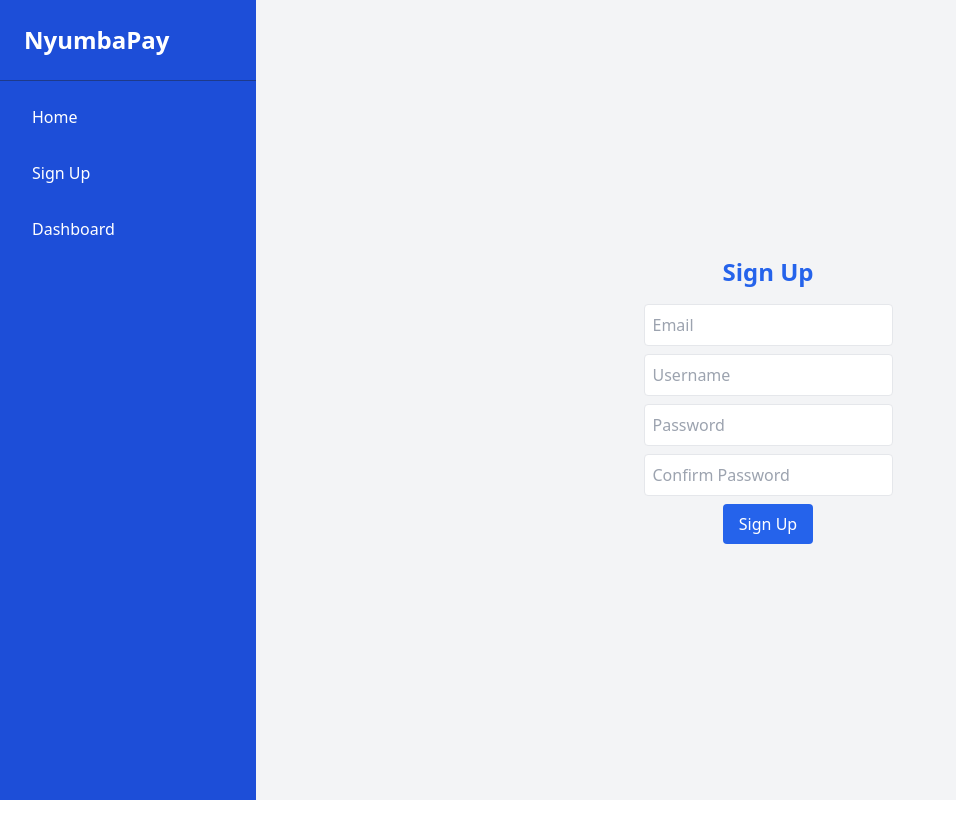
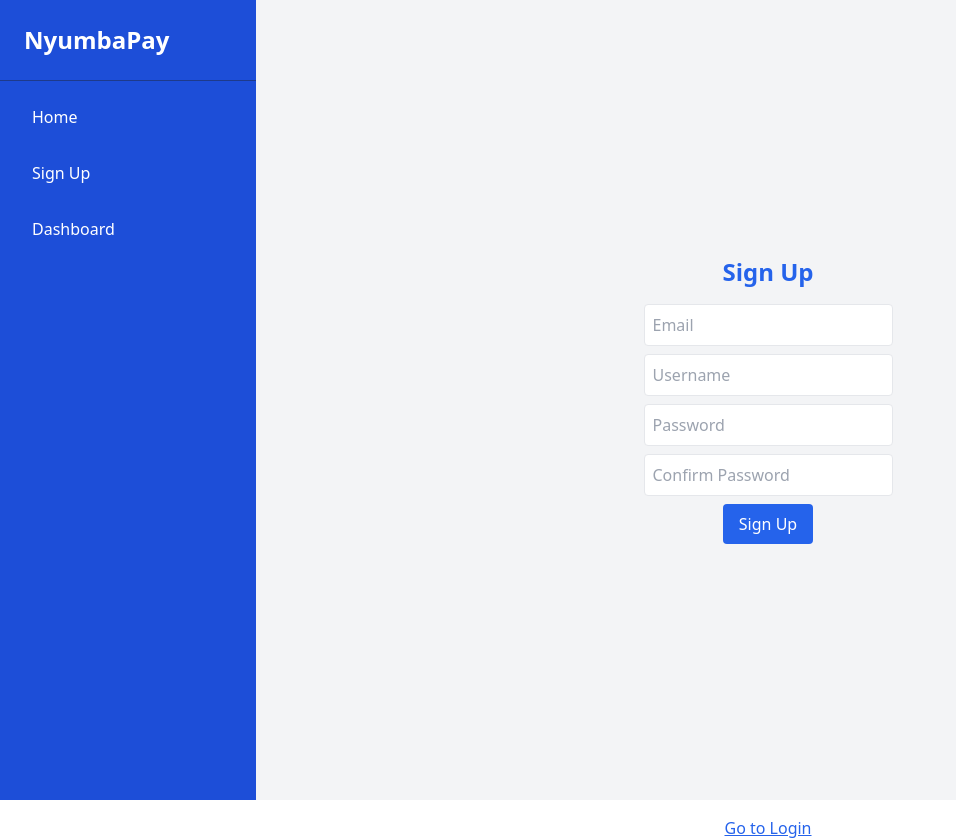
Before and after one commit to 1155-boni/Rental, a React (Vite) app in the folder rental-system/frontend/: page / in a window 1280 px wide. Shown: the whole page, without its empty margins (0-956 px from the left). Before the commit the page ends 800 px from the top, so only its background shows below. Built offline with nearby package versions, Linux system fonts and the light colour scheme.

Commit message:
Add toggle functionality between LoginForm and SignupForm in App component

```diff
--- a/rental-system/frontend/src/App.jsx
+++ b/rental-system/frontend/src/App.jsx
@@ -1,6 +1,7 @@
 import React, { useState } from "react";
 import "./index.css";
 import SignupForm from "./Components/signup.jsx";
+import LoginForm from "./components/LoginForm";
 import SideNavbar from "./components/SideNavbar";
 
 const navItems = [
@@ -12,6 +13,7 @@ const navItems = [
 
 function App() {
   const [username, setUsername] = useState(null);
+  const [showLogin, setShowLogin] = useState(false);
 
   return (
     <div className="flex">
@@ -23,9 +25,19 @@ function App() {
               Welcome {username} to NyumbaPay your rental management system!
             </h1>
           </div>
+        ) : showLogin ? (
+          <LoginForm onLogin={setUsername} />
         ) : (
           <SignupForm onSignup={setUsername} />
         )}
+        <div className="flex justify-center mt-4">
+          <button
+            onClick={() => setShowLogin(!showLogin)}
+            className="text-blue-600 underline"
+          >
+            {showLogin ? "Go to Signup" : "Go to Login"}
+          </button>
+        </div>
       </div>
     </div>
   );
```
